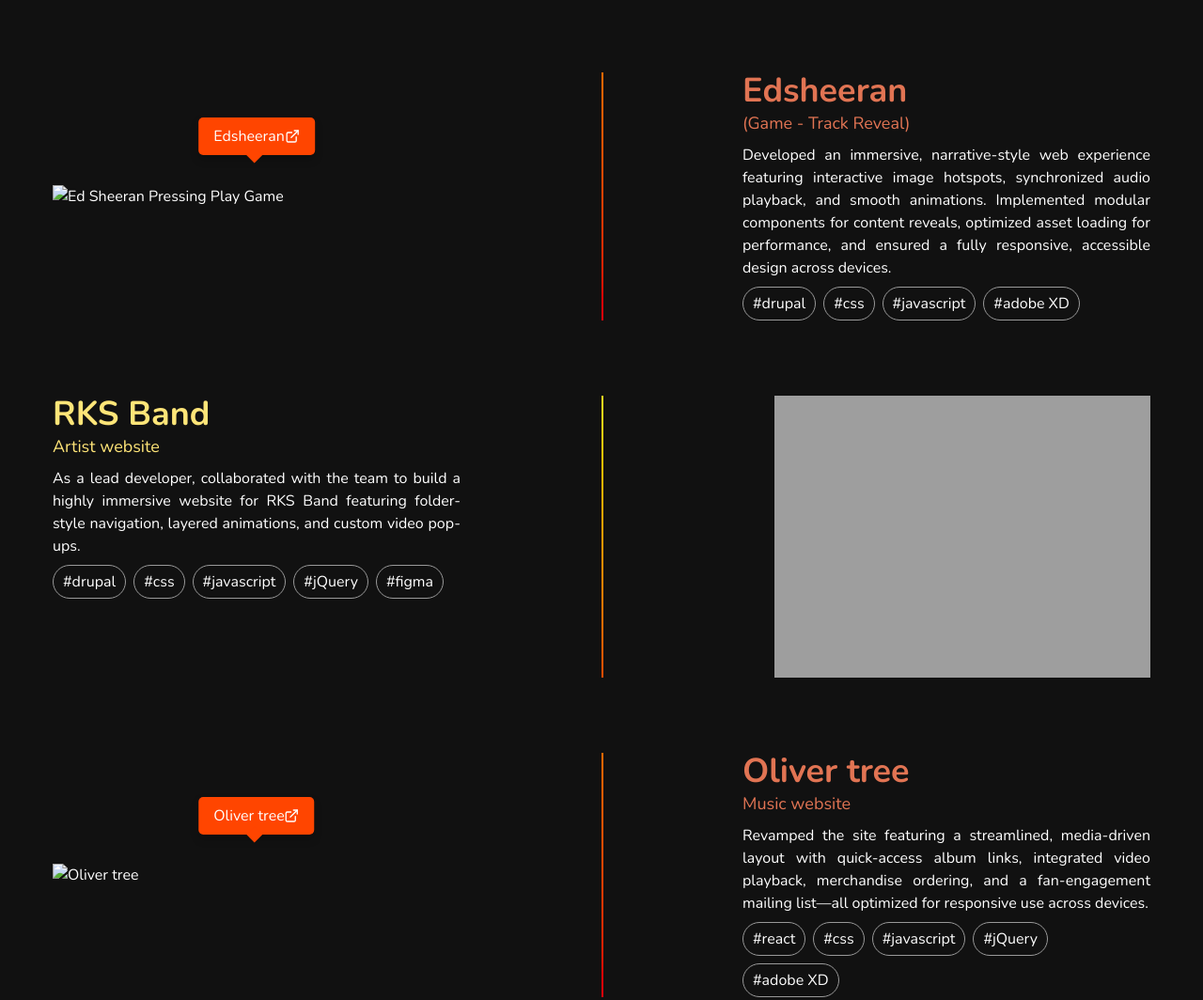
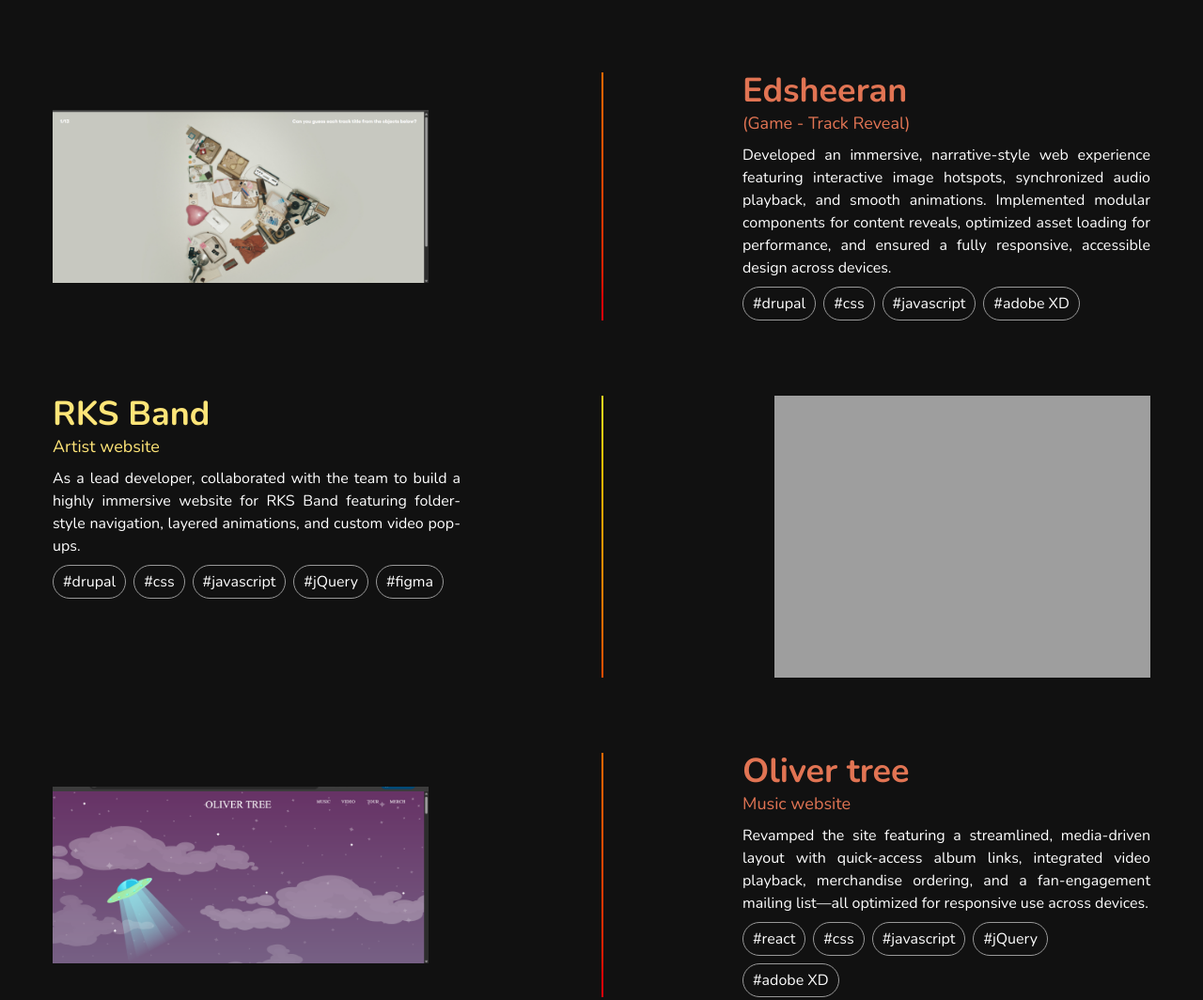
Before and after one commit to rizwana573/my-portfolio, a plain HTML site: page portfolio/index.html in a window 1280 px wide. Shown: the part 845-1909 px from the top of the page at 94% size. Drawn offline with nearby package versions, Linux system fonts and the light colour scheme; the site is published under a folder, as on GitHub Pages, so addresses that start at the root find nothing; animation ran at ten frames a second.

Commit message:
Update index.html
fixing image urls

```diff
--- a/portfolio/index.html
+++ b/portfolio/index.html
@@ -222,7 +222,7 @@
         <div class="gap-[300px] mt-20 grid grid-cols-1 md:grid-cols-2 relative">
             <div class="absolute left-1/2 top-0 bottom-0 w-[2px] bg-gradient-to-b from-orange-500 to-red-600"></div>
             <a href="https://www.edsheeran.com/pressingplay" target="_blank" class="w-full relative content-center">
-                <img class="mr-auto w-[400px] " src="/assets/pressingPlay.png"
+                <img class="mr-auto w-[400px] " src="assets/pressingPlay.png"
                     alt="Ed Sheeran Pressing Play Game" />
                     <span class="visit-site-1">Edsheeran
                 <svg xmlns="http://www.w3.org/2000/svg" width="16" height="16" viewBox="0 0 24 24" fill="none" stroke="currentColor" stroke-width="2" stroke-linecap="round" stroke-linejoin="round" class="feather feather-external-link">
@@ -305,7 +305,7 @@
                   <line x1="10" y1="14" x2="21" y2="3"></line>
                 </svg>
               </span>
-                <img class="mr-auto w-[400px] " src="/assets/oliverTree.png"
+                <img class="mr-auto w-[400px] " src="assets/oliverTree.png"
                     alt="Oliver tree" />
             </a>
             <div class="w-full">
@@ -379,4 +379,5 @@
 </footer>
 </body>
 
+
 </html>
```
